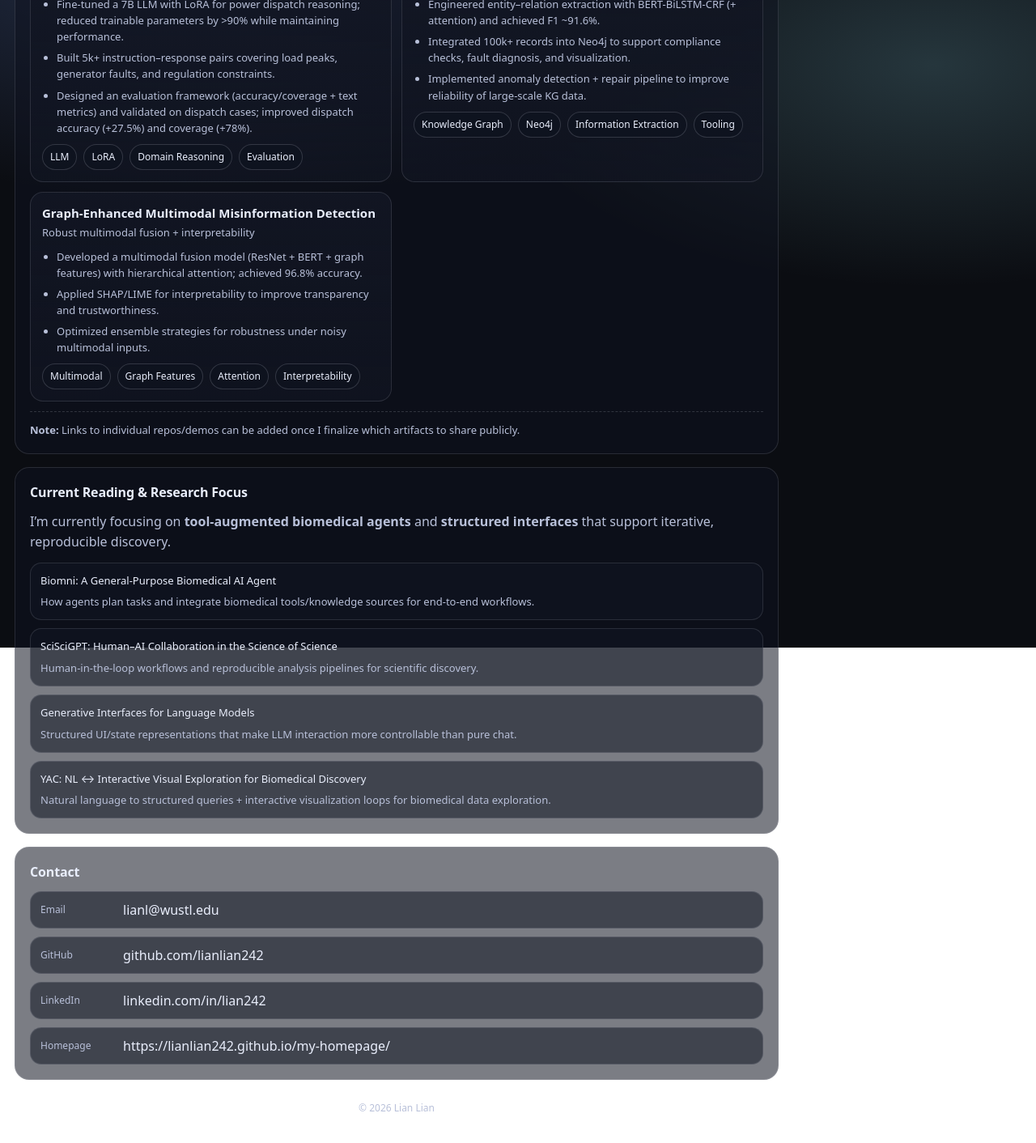
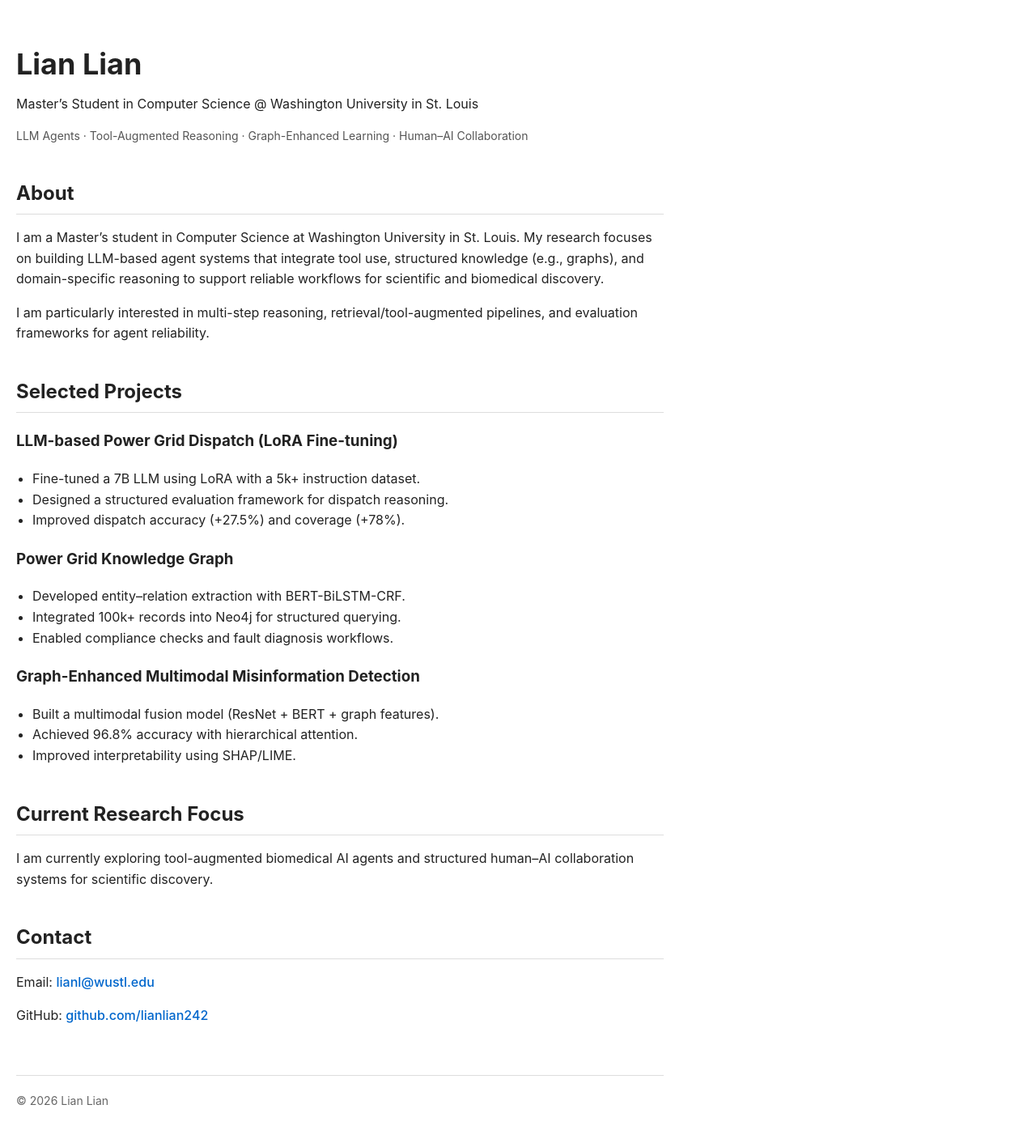
Before and after one commit to lianlian242/my-homepage, a React (Vite) app: page / in a window 1280 px wide. Shown: the top 1412 px of the page at 81% size. Built offline with nearby package versions, Linux system fonts and the light colour scheme.

Commit message:
simplify homepage layout

```diff
--- a/src/App.css
+++ b/src/App.css
@@ -1,36 +1,51 @@
-/* src/App.css */
-:root {
-  --bg: #0b0d12;
-  --panel: #121623;
-  --panel2: #0f1320;
-  --text: #e9eefc;
-  --muted: #b8c0d9;
-  --border: rgba(233, 238, 252, 0.12);
-  --accent: #7aa2ff;
-  --accent2: #9ef0ff;
+body {
+  margin: 0;
+  font-family: -apple-system, BlinkMacSystemFont, "Segoe UI", Roboto, Helvetica, Arial, sans-serif;
+  background-color: #ffffff;
+  color: #222222;
 }
 
-* {
-  box-sizing: border-box;
+.container {
+  max-width: 800px;
+  margin: 60px auto;
+  padding: 0 20px;
+  line-height: 1.6;
 }
 
-html,
-body {
-  height: 100%;
+.header {
+  margin-bottom: 40px;
 }
 
-body {
-  margin: 0;
-  font-family: ui-sans-serif, system-ui, -apple-system, Segoe UI, Roboto, Helvetica, Arial,
-    "Apple Color Emoji", "Segoe UI Emoji";
-  background: radial-gradient(1200px 600px at 20% -10%, rgba(122, 162, 255, 0.25), transparent 55%),
-    radial-gradient(1000px 500px at 90% 10%, rgba(158, 240, 255, 0.18), transparent 55%),
-    var(--bg);
-  color: var(--text);
+.header h1 {
+  margin-bottom: 8px;
+  font-size: 36px;
+}
+
+.keywords {
+  color: #555;
+  font-size: 14px;
+}
+
+section {
+  margin-bottom: 40px;
+}
+
+h2 {
+  border-bottom: 1px solid #ddd;
+  padding-bottom: 6px;
+  margin-bottom: 12px;
+}
+
+h3 {
+  margin-top: 20px;
+}
+
+ul {
+  padding-left: 20px;
 }
 
 a {
-  color: var(--text);
+  color: #0066cc;
   text-decoration: none;
 }
 
@@ -38,250 +53,10 @@ a:hover {
   text-decoration: underline;
 }
 
-.page {
-  max-width: 980px;
-  margin: 0 auto;
-  padding: 28px 18px 44px;
+footer {
+  margin-top: 60px;
+  padding-top: 20px;
+  border-top: 1px solid #ddd;
+  font-size: 14px;
+  color: #666;
 }
-
-.header {
-  background: linear-gradient(180deg, rgba(18, 22, 35, 0.92), rgba(18, 22, 35, 0.72));
-  border: 1px solid var(--border);
-  border-radius: 18px;
-  padding: 22px 18px 14px;
-  backdrop-filter: blur(10px);
-}
-
-.topRow {
-  display: flex;
-  gap: 18px;
-  align-items: flex-start;
-  justify-content: space-between;
-  flex-wrap: wrap;
-}
-
-.name {
-  margin: 0 0 6px;
-  font-size: 34px;
-  letter-spacing: -0.02em;
-}
-
-.headline {
-  margin: 0 0 6px;
-  color: var(--muted);
-  font-size: 15px;
-}
-
-.subheadline {
-  margin: 0;
-  color: var(--muted);
-  font-size: 14px;
-}
-
-.cta {
-  display: flex;
-  gap: 10px;
-  flex-wrap: wrap;
-  justify-content: flex-end;
-}
-
-.btn {
-  display: inline-flex;
-  align-items: center;
-  justify-content: center;
-  padding: 9px 12px;
-  border-radius: 12px;
-  border: 1px solid var(--border);
-  background: rgba(15, 19, 32, 0.7);
-  font-size: 13px;
-}
-
-.btn.primary {
-  border-color: rgba(122, 162, 255, 0.55);
-  background: rgba(122, 162, 255, 0.18);
-}
-
-.nav {
-  margin-top: 14px;
-  display: flex;
-  gap: 14px;
-  flex-wrap: wrap;
-  padding-top: 12px;
-  border-top: 1px solid var(--border);
-  font-size: 13px;
-  color: var(--muted);
-}
-
-.nav a {
-  color: var(--muted);
-}
-
-.main {
-  margin-top: 16px;
-}
-
-.section {
-  margin-top: 16px;
-  padding: 18px;
-  border: 1px solid var(--border);
-  border-radius: 18px;
-  background: rgba(15, 19, 32, 0.55);
-}
-
-.sectionTitle {
-  margin: 0 0 12px;
-  font-size: 16px;
-  letter-spacing: -0.01em;
-}
-
-.para {
-  margin: 0;
-  color: var(--muted);
-  line-height: 1.6;
-}
-
-.callout {
-  margin-top: 14px;
-  border: 1px solid rgba(122, 162, 255, 0.22);
-  background: rgba(122, 162, 255, 0.10);
-  border-radius: 14px;
-  padding: 12px 12px;
-}
-
-.calloutTitle {
-  font-size: 12px;
-  color: var(--text);
-  margin-bottom: 6px;
-  opacity: 0.95;
-}
-
-.calloutBody {
-  font-size: 13px;
-  color: var(--muted);
-  line-height: 1.55;
-}
-
-.grid {
-  display: grid;
-  grid-template-columns: 1fr;
-  gap: 12px;
-}
-
-@media (min-width: 860px) {
-  .grid {
-    grid-template-columns: 1fr 1fr;
-  }
-}
-
-.card {
-  border: 1px solid var(--border);
-  border-radius: 16px;
-  background: linear-gradient(180deg, rgba(18, 22, 35, 0.92), rgba(18, 22, 35, 0.62));
-  padding: 14px;
-}
-
-.cardHeader {
-  margin-bottom: 10px;
-}
-
-.cardTitle {
-  margin: 0 0 4px;
-  font-size: 15px;
-}
-
-.cardSubtitle {
-  margin: 0;
-  color: var(--muted);
-  font-size: 13px;
-  line-height: 1.4;
-}
-
-.bullets {
-  margin: 0;
-  padding-left: 18px;
-  color: var(--muted);
-  font-size: 13px;
-  line-height: 1.55;
-}
-
-.bullets li {
-  margin: 6px 0;
-}
-
-.pillRow {
-  margin-top: 10px;
-  display: flex;
-  flex-wrap: wrap;
-  gap: 8px;
-}
-
-.pill {
-  font-size: 12px;
-  color: var(--text);
-  border: 1px solid rgba(233, 238, 252, 0.16);
-  background: rgba(15, 19, 32, 0.65);
-  padding: 6px 9px;
-  border-radius: 999px;
-}
-
-.miniNote {
-  margin-top: 12px;
-  color: var(--muted);
-  font-size: 13px;
-  line-height: 1.55;
-  border-top: 1px dashed rgba(233, 238, 252, 0.16);
-  padding-top: 12px;
-}
-
-.readingList {
-  display: grid;
-  gap: 10px;
-  margin-top: 12px;
-}
-
-.readingItem {
-  border: 1px solid var(--border);
-  border-radius: 14px;
-  padding: 12px;
-  background: rgba(18, 22, 35, 0.55);
-}
-
-.readingTitle {
-  font-size: 13px;
-  margin-bottom: 6px;
-}
-
-.readingFocus {
-  font-size: 13px;
-  color: var(--muted);
-  line-height: 1.55;
-}
-
-.contact {
-  display: grid;
-  gap: 10px;
-}
-
-.contactRow {
-  display: grid;
-  grid-template-columns: 90px 1fr;
-  gap: 12px;
-  align-items: center;
-  padding: 10px 12px;
-  border: 1px solid var(--border);
-  border-radius: 14px;
-  background: rgba(18, 22, 35, 0.55);
-}
-
-.label {
-  color: var(--muted);
-  font-size: 12px;
-}
-
-.footer {
-  margin-top: 16px;
-  color: var(--muted);
-  font-size: 12px;
-  text-align: center;
-  padding: 10px 0 0;
-}
--- a/src/App.tsx
+++ b/src/App.tsx
@@ -1,225 +1,78 @@
-// src/App.tsx
 import "./App.css";
-
-const LINKS = {
-  email: "lianl@wustl.edu",
-  github: "https://github.com/lianlian242",
-  linkedin: "https://linkedin.com/in/lian242",
-  homepage: "https://lianlian242.github.io/my-homepage/",
-};
-
-type Project = {
-  title: string;
-  subtitle: string;
-  bullets: string[];
-  tags: string[];
-};
-
-const PROJECTS: Project[] = [
-  {
-    title: "LLM-based Power Grid Dispatch (LoRA Fine-tuning)",
-    subtitle: "Domain reasoning + structured evaluation",
-    bullets: [
-      "Fine-tuned a 7B LLM with LoRA for power dispatch reasoning; reduced trainable parameters by >90% while maintaining performance.",
-      "Built 5k+ instruction–response pairs covering load peaks, generator faults, and regulation constraints.",
-      "Designed an evaluation framework (accuracy/coverage + text metrics) and validated on dispatch cases; improved dispatch accuracy (+27.5%) and coverage (+78%).",
-    ],
-    tags: ["LLM", "LoRA", "Domain Reasoning", "Evaluation"],
-  },
-  {
-    title: "Power Grid Knowledge Graph (Neo4j + IE Pipeline)",
-    subtitle: "Structured knowledge for downstream tooling",
-    bullets: [
-      "Engineered entity–relation extraction with BERT-BiLSTM-CRF (+ attention) and achieved F1 ~91.6%.",
-      "Integrated 100k+ records into Neo4j to support compliance checks, fault diagnosis, and visualization.",
-      "Implemented anomaly detection + repair pipeline to improve reliability of large-scale KG data.",
-    ],
-    tags: ["Knowledge Graph", "Neo4j", "Information Extraction", "Tooling"],
-  },
-  {
-    title: "Graph-Enhanced Multimodal Misinformation Detection",
-    subtitle: "Robust multimodal fusion + interpretability",
-    bullets: [
-      "Developed a multimodal fusion model (ResNet + BERT + graph features) with hierarchical attention; achieved 96.8% accuracy.",
-      "Applied SHAP/LIME for interpretability to improve transparency and trustworthiness.",
-      "Optimized ensemble strategies for robustness under noisy multimodal inputs.",
-    ],
-    tags: ["Multimodal", "Graph Features", "Attention", "Interpretability"],
-  },
-];
-
-const READING = [
-  {
-    title: "Biomni: A General-Purpose Biomedical AI Agent",
-    focus:
-      "How agents plan tasks and integrate biomedical tools/knowledge sources for end-to-end workflows.",
-  },
-  {
-    title: "SciSciGPT: Human–AI Collaboration in the Science of Science",
-    focus:
-      "Human-in-the-loop workflows and reproducible analysis pipelines for scientific discovery.",
-  },
-  {
-    title: "Generative Interfaces for Language Models",
-    focus:
-      "Structured UI/state representations that make LLM interaction more controllable than pure chat.",
-  },
-  {
-    title: "YAC: NL ↔ Interactive Visual Exploration for Biomedical Discovery",
-    focus:
-      "Natural language to structured queries + interactive visualization loops for biomedical data exploration.",
-  },
-];
-
-function Pill({ children }: { children: string }) {
-  return <span className="pill">{children}</span>;
-}
-
-function Section({
-  title,
-  children,
-  id,
-}: {
-  title: string;
-  children: React.ReactNode;
-  id?: string;
-}) {
-  return (
-    <section className="section" id={id}>
-      <h2 className="sectionTitle">{title}</h2>
-      {children}
-    </section>
-  );
-}
 
 export default function App() {
   return (
-    <div className="page">
+    <div className="container">
       <header className="header">
-        <div className="topRow">
-          <div>
-            <h1 className="name">Lian Lian</h1>
-            <p className="headline">
-              M.S. Student in Computer Science @ Washington University in St. Louis (WashU)
+        <h1>Lian Lian</h1>
+        <p>
+          Master’s Student in Computer Science @ Washington University in St. Louis
         </p>
-            <p className="subheadline">
-              LLM-based Agent Systems · Structured Scientific Workflows · Human–AI Collaboration
+        <p className="keywords">
+          LLM Agents · Tool-Augmented Reasoning · Graph-Enhanced Learning · Human–AI Collaboration
         </p>
-          </div>
-
-          <div className="cta">
-            <a className="btn" href={LINKS.github} target="_blank" rel="noreferrer">
-              GitHub
-            </a>
-            <a className="btn" href={LINKS.linkedin} target="_blank" rel="noreferrer">
-              LinkedIn
-            </a>
-            <a className="btn primary" href={`mailto:${LINKS.email}`}>
-              Email
-            </a>
-          </div>
-        </div>
-
-        <div className="nav">
-          <a href="#about">About</a>
-          <a href="#projects">Projects</a>
-          <a href="#focus">Current Focus</a>
-          <a href="#contact">Contact</a>
-        </div>
       </header>
 
-      <main className="main">
-        <Section title="About" id="about">
-          <p className="para">
-            I build <strong>LLM-based agent systems</strong> that integrate{" "}
-            <strong>structured knowledge</strong>, <strong>tool use</strong>, and{" "}
-            <strong>domain-specific reasoning</strong> to support scientific and biomedical discovery.
-            My work combines LLM fine-tuning, knowledge graphs, retrieval pipelines, and evaluation
-            frameworks to enable reliable multi-step reasoning.
+      <section>
+        <h2>About</h2>
+        <p>
+          I am a Master’s student in Computer Science at Washington University in St. Louis.
+          My research focuses on building LLM-based agent systems that integrate tool use,
+          structured knowledge (e.g., graphs), and domain-specific reasoning to support
+          reliable workflows for scientific and biomedical discovery.
         </p>
-          <div className="callout">
-            <div className="calloutTitle">Positioning</div>
-            <div className="calloutBody">
-              Bio Agent first (workflows + tools + evaluation), with enough interface capability
-              (React + TypeScript) to build interactive systems for human-in-the-loop collaboration.
-            </div>
-          </div>
-        </Section>
+        <p>
+          I am particularly interested in multi-step reasoning, retrieval/tool-augmented
+          pipelines, and evaluation frameworks for agent reliability.
+        </p>
+      </section>
 
-        <Section title="Selected Projects" id="projects">
-          <div className="grid">
-            {PROJECTS.map((p) => (
-              <article className="card" key={p.title}>
-                <div className="cardHeader">
-                  <h3 className="cardTitle">{p.title}</h3>
-                  <p className="cardSubtitle">{p.subtitle}</p>
-                </div>
-                <ul className="bullets">
-                  {p.bullets.map((b, i) => (
-                    <li key={i}>{b}</li>
-                  ))}
+      <section>
+        <h2>Selected Projects</h2>
+
+        <h3>LLM-based Power Grid Dispatch (LoRA Fine-tuning)</h3>
+        <ul>
+          <li>Fine-tuned a 7B LLM using LoRA with a 5k+ instruction dataset.</li>
+          <li>Designed a structured evaluation framework for dispatch reasoning.</li>
+          <li>Improved dispatch accuracy (+27.5%) and coverage (+78%).</li>
         </ul>
-                <div className="pillRow">
-                  {p.tags.map((t) => (
-                    <Pill key={t}>{t}</Pill>
-                  ))}
-                </div>
-              </article>
-            ))}
-          </div>
 
-          <div className="miniNote">
-            <strong>Note:</strong> Links to individual repos/demos can be added once I finalize which
-            artifacts to share publicly.
-          </div>
-        </Section>
+        <h3>Power Grid Knowledge Graph</h3>
+        <ul>
+          <li>Developed entity–relation extraction with BERT-BiLSTM-CRF.</li>
+          <li>Integrated 100k+ records into Neo4j for structured querying.</li>
+          <li>Enabled compliance checks and fault diagnosis workflows.</li>
+        </ul>
 
-        <Section title="Current Reading & Research Focus" id="focus">
-          <p className="para">
-            I’m currently focusing on <strong>tool-augmented biomedical agents</strong> and{" "}
-            <strong>structured interfaces</strong> that support iterative, reproducible discovery.
+        <h3>Graph-Enhanced Multimodal Misinformation Detection</h3>
+        <ul>
+          <li>Built a multimodal fusion model (ResNet + BERT + graph features).</li>
+          <li>Achieved 96.8% accuracy with hierarchical attention.</li>
+          <li>Improved interpretability using SHAP/LIME.</li>
+        </ul>
+      </section>
+
+      <section>
+        <h2>Current Research Focus</h2>
+        <p>
+          I am currently exploring tool-augmented biomedical AI agents and
+          structured human–AI collaboration systems for scientific discovery.
         </p>
+      </section>
 
-          <div className="readingList">
-            {READING.map((r) => (
-              <div className="readingItem" key={r.title}>
-                <div className="readingTitle">{r.title}</div>
-                <div className="readingFocus">{r.focus}</div>
-              </div>
-            ))}
-          </div>
-        </Section>
-
-        <Section title="Contact" id="contact">
-          <div className="contact">
-            <div className="contactRow">
-              <span className="label">Email</span>
-              <a href={`mailto:${LINKS.email}`}>{LINKS.email}</a>
-            </div>
-            <div className="contactRow">
-              <span className="label">GitHub</span>
-              <a href={LINKS.github} target="_blank" rel="noreferrer">
+      <section>
+        <h2>Contact</h2>
+        <p>Email: <a href="mailto:lianl@wustl.edu">lianl@wustl.edu</a></p>
+        <p>
+          GitHub:{" "}
+          <a href="https://github.com/lianlian242" target="_blank">
             github.com/lianlian242
           </a>
-            </div>
-            <div className="contactRow">
-              <span className="label">LinkedIn</span>
-              <a href={LINKS.linkedin} target="_blank" rel="noreferrer">
-                linkedin.com/in/lian242
-              </a>
-            </div>
-            <div className="contactRow">
-              <span className="label">Homepage</span>
-              <a href={LINKS.homepage} target="_blank" rel="noreferrer">
-                {LINKS.homepage}
-              </a>
-            </div>
-          </div>
-        </Section>
-      </main>
+        </p>
+      </section>
 
-      <footer className="footer">
-        <div>© 2026 Lian Lian</div>
+      <footer>
+        © 2026 Lian Lian
       </footer>
     </div>
   );
```
Lines whose indentation alone changed are shown as unchanged.
